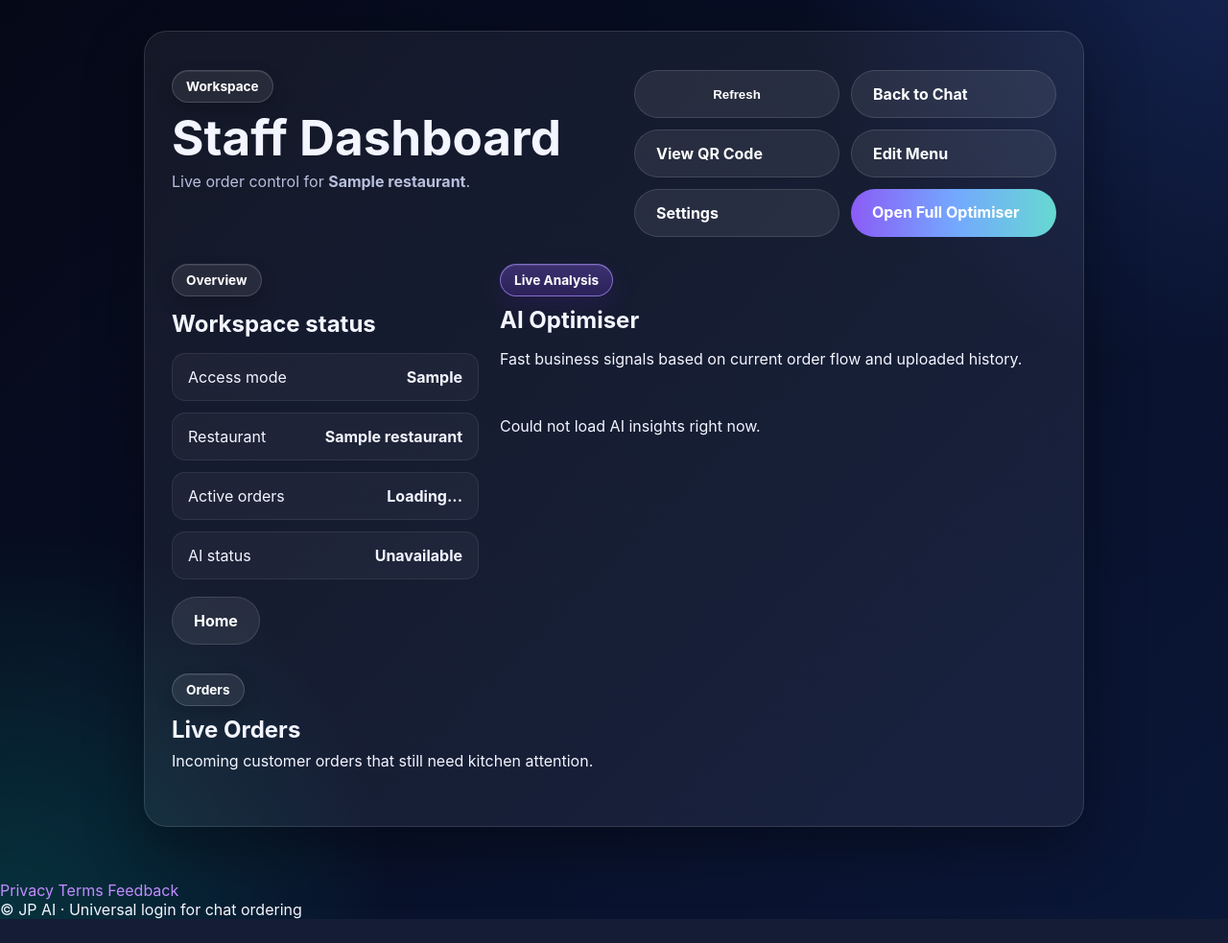
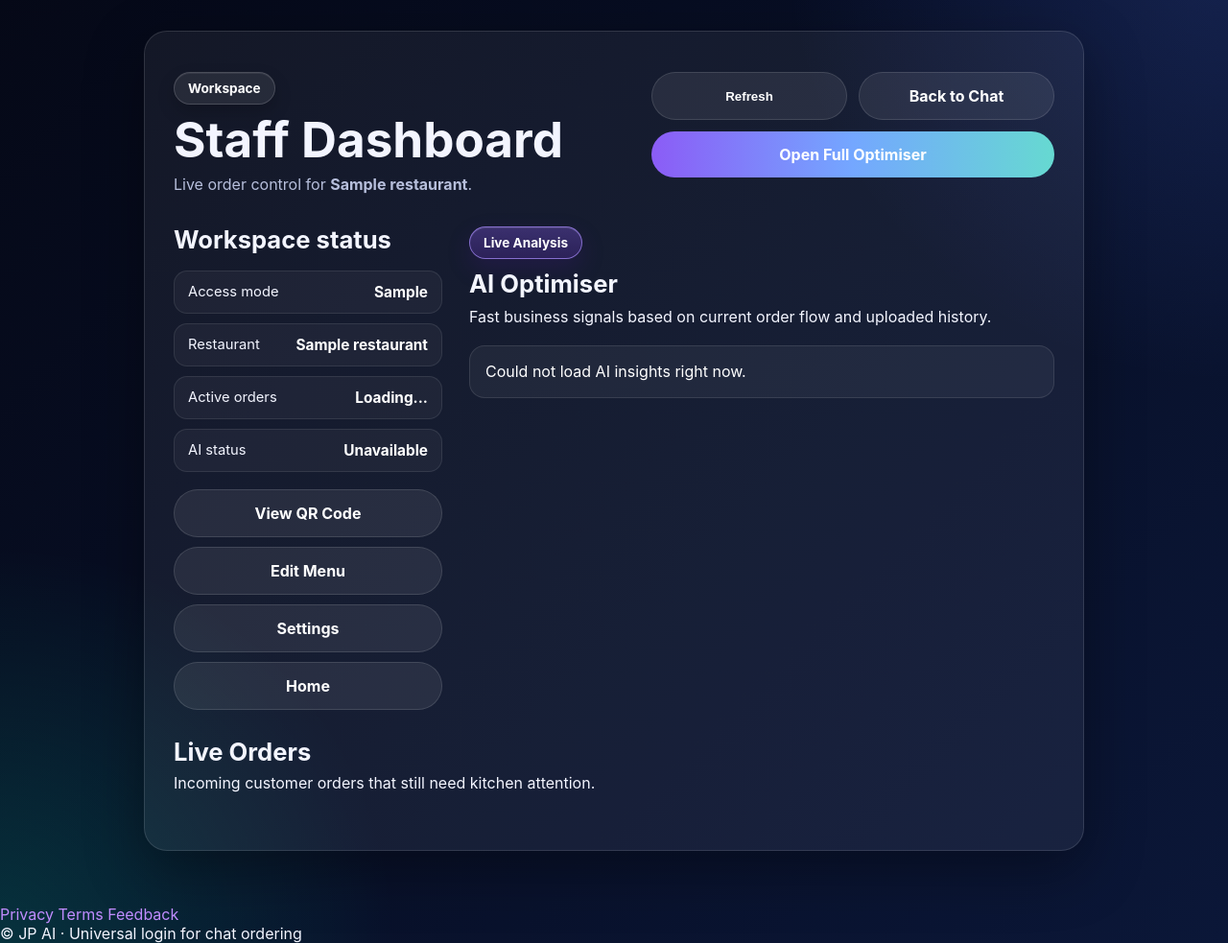
Before and after one commit to Jpbuglerlamb/OrderChat, a FastAPI app: template frontend/templates/staff.html in a window 1280 px wide. Shown: the part 65-1048 px from the top of the page at 96% size. Before the commit the page ends 1023 px from the top, so only its background shows below. Run offline with FastAPI, Linux system fonts and the light colour scheme; the template is opened without the code that fills it: most values are stand-ins (such as "Sample title", 1, 10 or a date in 2020); parts of the project's set-up code (start-up, migrations or seed data) failed here and were passed over.

Commit message:
fixing some stupid issue

```diff
--- a/frontend/templates/staff.html
+++ b/frontend/templates/staff.html
@@ -13,19 +13,15 @@
         </p>
       </div>
 
-      <div class="staff-action-grid">
+      <div class="staff-action-grid staff-action-grid-main">
         <button id="refreshBtn" type="button" class="btn btn-secondary">Refresh</button>
         <a href="/r/{{ restaurant_slug }}" class="btn btn-secondary">Back to Chat</a>
-        <a href="/business/qr" class="btn btn-secondary">View QR Code</a>
-        <a href="/business/menu" class="btn btn-secondary">Edit Menu</a>
-        <a href="/business/settings" class="btn btn-secondary">Settings</a>
         <a href="/business/ai-optimiser" class="btn btn-primary">Open Full Optimiser</a>
       </div>
     </div>
 
     <div class="staff-grid">
       <div class="pricing-plan staff-summary-card">
-        <span class="plan-tag">Overview</span>
         <h2>Workspace status</h2>
 
         <div class="staff-summary-list">
@@ -51,6 +47,9 @@
         </div>
 
         <div class="staff-summary-links">
+          <a href="/business/qr" class="btn btn-secondary">View QR Code</a>
+          <a href="/business/menu" class="btn btn-secondary">Edit Menu</a>
+          <a href="/business/settings" class="btn btn-secondary">Settings</a>
           <a href="/" class="btn btn-secondary">Home</a>
         </div>
       </div>
@@ -60,14 +59,16 @@
           <div>
             <span class="plan-tag highlight">Live Analysis</span>
             <h2>AI Optimiser</h2>
-            <p class="muted">
+            <p class="muted staff-ai-subtitle">
               Fast business signals based on current order flow and uploaded history.
             </p>
           </div>
         </div>
 
         <div id="aiInsightsMount" class="staff-ai-mount">
-          <p class="muted">Analysing your business...</p>
+          <div class="staff-ai-pill">
+            Analysing your business...
+          </div>
         </div>
       </div>
     </div>
@@ -75,7 +76,6 @@
     <div class="staff-orders-section">
       <div class="staff-orders-head">
         <div>
-          <span class="plan-tag">Orders</span>
           <h2>Live Orders</h2>
           <p class="muted">Incoming customer orders that still need kitchen attention.</p>
         </div>
@@ -91,21 +91,26 @@
   .staff-dashboard-shell {
     text-align: left;
     max-width: 1180px;
+    padding: 42px 30px;
   }
 
   .staff-topbar {
     display: flex;
     justify-content: space-between;
     align-items: flex-start;
-    gap: 24px;
+    gap: 32px;
     flex-wrap: wrap;
-    margin-bottom: 28px;
+    margin-bottom: 34px;
+  }
+
+  .staff-heading {
+    max-width: 560px;
   }
 
   .staff-heading h1 {
-    margin: 10px 0 8px;
+    margin: 10px 0 10px;
     font-size: clamp(2.2rem, 4vw, 3.2rem);
-    line-height: 1.05;
+    line-height: 1.03;
   }
 
   .staff-subtitle {
@@ -113,21 +118,26 @@
     max-width: 680px;
   }
 
-  .staff-action-grid {
+  .staff-action-grid-main {
     display: grid;
     grid-template-columns: repeat(2, minmax(180px, 1fr));
     gap: 12px;
-    width: min(440px, 100%);
+    width: min(420px, 100%);
   }
 
-  .staff-action-grid .btn {
+  .staff-action-grid-main .btn {
     width: 100%;
+    text-align: center;
+  }
+
+  .staff-action-grid-main .btn:last-child {
+    grid-column: 1 / -1;
   }
 
   .staff-grid {
     display: grid;
-    grid-template-columns: 320px minmax(0, 1fr);
-    gap: 22px;
+    grid-template-columns: 280px minmax(0, 1fr);
+    gap: 28px;
     align-items: start;
   }
 
@@ -139,31 +149,47 @@
   .staff-summary-card h2,
   .staff-ai-card h2,
   .staff-orders-head h2 {
-    margin: 14px 0 8px;
-    font-size: 1.5rem;
+    margin: 0 0 10px;
+    font-size: 1.6rem;
+    line-height: 1.1;
   }
 
   .staff-summary-list {
     display: grid;
-    gap: 12px;
-    margin-top: 16px;
+    gap: 10px;
+    margin-top: 18px;
   }
 
   .staff-summary-row {
     display: flex;
     justify-content: space-between;
-    gap: 12px;
-    padding: 14px 16px;
+    align-items: center;
+    gap: 10px;
+    padding: 12px 14px;
     border-radius: 14px;
-    background: rgba(255, 255, 255, 0.04);
-    border: 1px solid rgba(255, 255, 255, 0.08);
+    background: rgba(255, 255, 255, 0.045);
+    border: 1px solid rgba(255, 255, 255, 0.09);
+  }
+
+  .staff-summary-row .muted {
+    font-size: 0.92rem;
+  }
+
+  .staff-summary-row strong {
+    font-size: 0.96rem;
+    text-align: right;
+    color: #fff;
   }
 
   .staff-summary-links {
     margin-top: 18px;
-    display: flex;
+    display: grid;
     gap: 10px;
-    flex-wrap: wrap;
+  }
+
+  .staff-summary-links .btn {
+    width: 100%;
+    text-align: center;
   }
 
   .staff-ai-head {
@@ -175,34 +201,25 @@
   }
 
   .staff-ai-head .plan-tag {
-    margin-bottom: 10px;
+    margin-bottom: 12px;
   }
 
-  .staff-ai-head h2 {
-    margin-top: 0;
+  .staff-ai-subtitle {
+    margin: 0;
+    max-width: 640px;
   }
 
   .staff-ai-mount {
-    margin-top: 18px;
+    margin-top: 20px;
     display: grid;
     gap: 12px;
-  }
-
-  .staff-ai-list {
-    margin: 0;
-    padding-left: 20px;
-    line-height: 1.65;
-  }
-
-  .staff-ai-list li + li {
-    margin-top: 10px;
   }
 
   .staff-ai-pill {
     padding: 14px 16px;
     border-radius: 16px;
-    background: rgba(255,255,255,0.05);
-    border: 1px solid rgba(255,255,255,0.10);
+    background: rgba(255, 255, 255, 0.05);
+    border: 1px solid rgba(255, 255, 255, 0.10);
     color: #fff;
     line-height: 1.55;
   }
@@ -221,7 +238,6 @@
   }
 
   .staff-orders-head h2 {
-    margin-top: 10px;
     margin-bottom: 8px;
   }
 
@@ -237,6 +253,7 @@
   .staff-order-card {
     display: grid;
     gap: 16px;
+    text-align: left;
   }
 
   .staff-order-top {
@@ -276,6 +293,10 @@
     font-size: 1rem;
   }
 
+  .staff-order-actions .statusSelect option {
+    color: #000;
+  }
+
   .staff-empty-card,
   .staff-error-card {
     text-align: left;
@@ -286,15 +307,22 @@
       grid-template-columns: 1fr;
     }
 
-    .staff-action-grid {
-      grid-template-columns: 1fr 1fr;
+    .staff-action-grid-main {
       width: 100%;
     }
   }
 
   @media (max-width: 760px) {
-    .staff-action-grid {
+    .staff-dashboard-shell {
+      padding: 28px 18px;
+    }
+
+    .staff-action-grid-main {
       grid-template-columns: 1fr;
+    }
+
+    .staff-action-grid-main .btn:last-child {
+      grid-column: auto;
     }
 
     .staff-order-actions {
@@ -302,7 +330,8 @@
       align-items: stretch;
     }
 
-    .staff-order-actions .btn {
+    .staff-order-actions .btn,
+    .staff-order-actions .statusSelect {
       width: 100%;
     }
   }
@@ -482,7 +511,11 @@
   function renderInsights(result) {
     if (!result || !result.ok) {
       aiStatusText.textContent = "Unavailable";
-      aiInsightsMount.innerHTML = `<p class="muted">Could not load AI insights right now.</p>`;
+      aiInsightsMount.innerHTML = `
+        <div class="staff-ai-pill">
+          Could not load AI insights right now.
+        </div>
+      `;
       return;
     }
 
@@ -491,7 +524,9 @@
 
     if (!insights.length) {
       aiInsightsMount.innerHTML = `
-        <p class="muted">No insights yet. Upload past order history in the full AI Optimiser page.</p>
+        <div class="staff-ai-pill">
+          No insights yet. Upload past order history in the full AI Optimiser page.
+        </div>
       `;
       return;
     }
```
